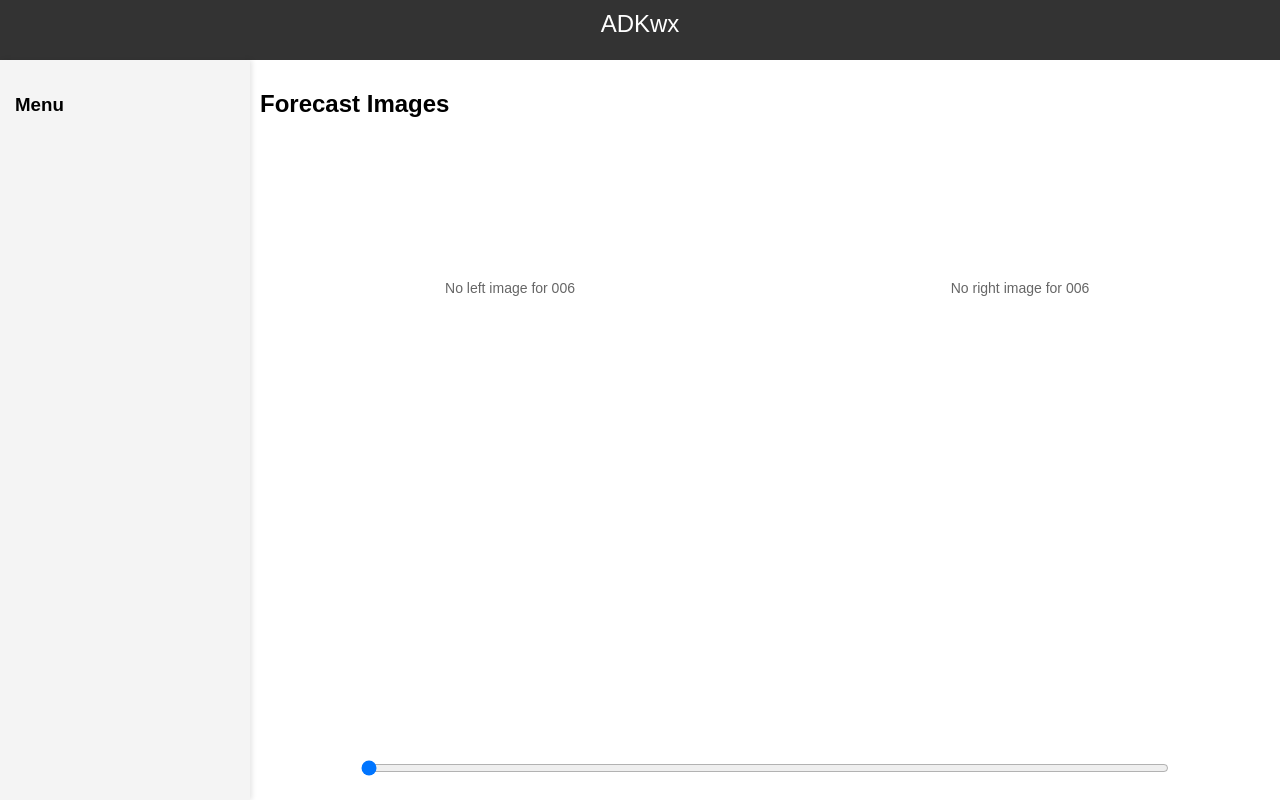
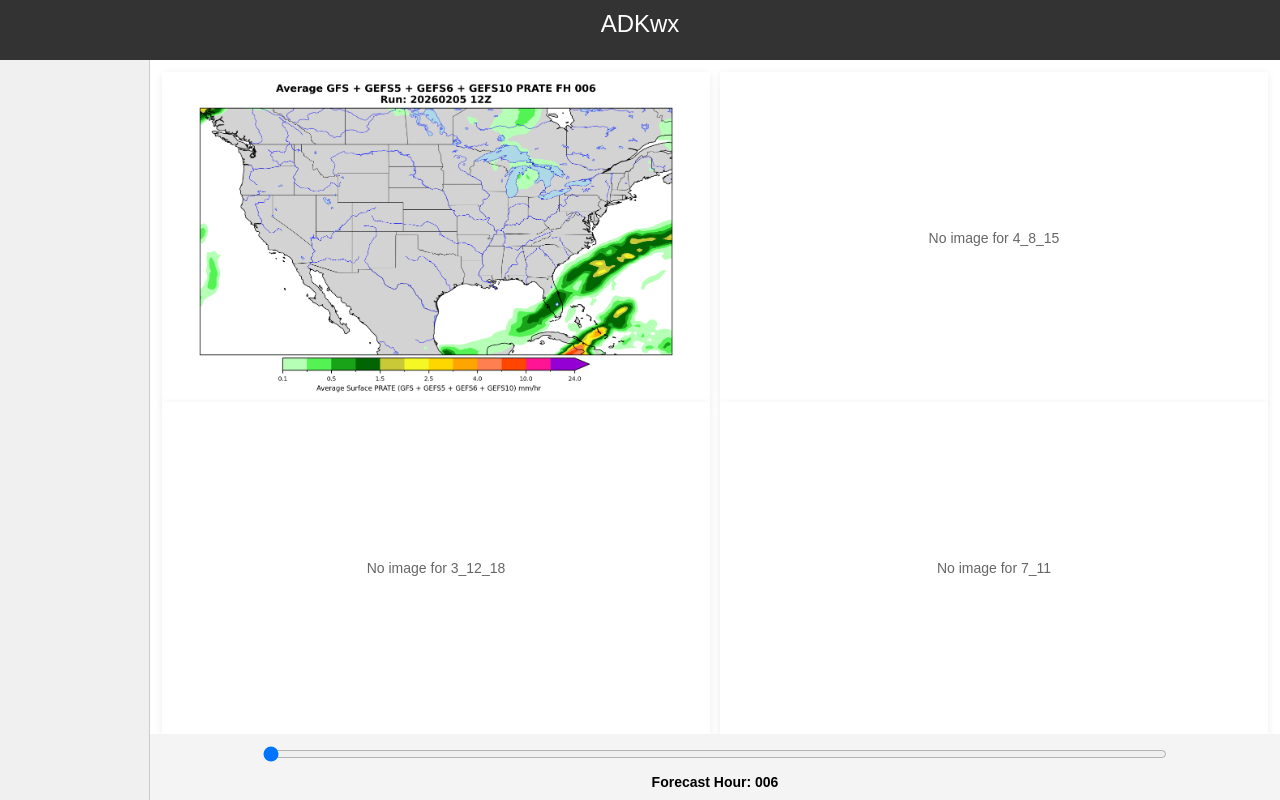
Before and after one commit to Jackweather/adkwx1, a Flask app: page / in a window 1280 px wide. Run offline with Flask 2, Linux system fonts and the light colour scheme.

Commit message:
Refactor index.html layout and styling

```diff
--- a/templates/index.html
+++ b/templates/index.html
@@ -20,126 +20,141 @@
         }
         .container {
             display: flex;
-            height: calc(100vh - 60px); /* fill viewport minus header */
+            flex-direction: row;
+            height: calc(100vh - 60px);
         }
-        .sidebar {
-            width: 220px;
-            min-width: 160px;
-            background-color: #f4f4f4;
-            padding: 15px;
-            box-shadow: 2px 0 5px rgba(0, 0, 0, 0.1);
-            overflow: auto;
+        /* slightly narrower left side to give more room for images */
+        .left-side {
+            width: 150px; /* slightly narrower to give more room */
+            background-color: #f0f0f0;
+            border-right: 1px solid #ccc;
+            box-sizing: border-box;
         }
-        .main {
+        .main-content {
             flex: 1;
-            padding: 10px;
             display: flex;
             flex-direction: column;
+        }
+        /* slide holder */
+        .slider-container {
+            flex: 1;
+            padding: 12px;
+            overflow: auto; /* allow scroll on small screens */
+        }
+        /* hidden by default; active becomes a 2x2 grid filling most of the view */
+        .slide {
+            display: none;
+            width: 100%;
+            height: 100%;
+            gap: 12px;
+            box-sizing: border-box;
+        }
+        .slide.active {
+            display: grid;
+            grid-template-columns: 1fr 1fr;
+            /* slightly smaller rows so panels are a bit reduced */
+            grid-template-rows: minmax(320px, 1fr) minmax(320px, 1fr);
+            gap: 10px;
+            align-items: stretch;
+        }
+        .panel {
+            position: relative;
+            background: #fff;
+            box-shadow: 0 2px 8px rgba(0,0,0,0.08);
+            display: flex;
+            align-items: center;
+            justify-content: center;
+            padding: 6px;
             overflow: hidden;
+            min-height: 320px; /* reduced size */
         }
-        .slider-container {
-            position: relative;
+        /* let PNGs fill the panel as much as possible while preserving aspect */
+        .panel img {
             width: 100%;
-            flex: 1; /* allow slider area to grow to available height */
-            display: flex;
-            align-items: stretch;
-            justify-content: center;
-            gap: 12px;
+            height: 100%;
+            object-fit: contain;
+            display: block;
         }
-        .slider-container img {
-            width: 100%; /* Make the image take up the full container width */
-            height: auto;
-            display: none;
-        }
-        .slider-container img.active {
-            display: block;
+        .empty {
+            color: #666;
+            font-size: 14px;
+            padding: 20px;
+            text-align: center;
         }
         .slider-controls {
             text-align: center;
             padding: 10px 0;
-            background: transparent;
+            background: #f4f4f4;
         }
-        .slider-bar {
-            width: 80%;
-            max-width: 1200px;
+        .slider-bar { width: 80%; max-width: 1200px; }
+        .forecast-hour { margin-top: 8px; font-size: 14px; font-weight: bold; }
+
+        @media (max-width: 1100px) {
+            .left-side { display: none; }
+            .slide.active { grid-template-columns: 1fr 1fr; grid-template-rows: minmax(260px, auto) minmax(260px, auto); }
+            .panel { min-height: 260px; }
         }
-        @media (max-width: 900px) {
-            .container {
-                flex-direction: column; /* Stack sidebar and main content vertically */
-                height: auto; /* Allow content to adjust height */
-            }
-            header {
-                height: auto;
-            }
-            .sidebar {
-                width: 100%; /* Make sidebar full width */
-                box-shadow: none; /* Remove shadow for simplicity */
-                padding: 10px; /* Adjust padding */
-            }
-            .main {
-                padding: 8px; /* Adjust padding */
-            }
-            .slide {
-                flex-direction: column; /* Stack panels vertically */
-            }
-            .panel {
-                min-height: 220px; /* Ensure panels have enough height */
-            }
-            .slider-bar {
-                width: 95%; /* Reduce slider width for smaller screens */
-            }
+        /* keep 2x2 on small phones like iPhone, reduce heights so it fits */
+        @media (max-width: 420px) {
+            .left-side { display: none; }
+            .slide.active { grid-template-columns: 1fr 1fr; grid-template-rows: minmax(160px, auto) minmax(160px, auto); gap:8px; }
+            .panel { min-height: 160px; padding:4px; }
         }
-        /* add minimal layout for paired panels */
-        .slide { display:none; width:100%; gap:10px; }
-        .slide.active { display:flex; align-items:flex-start; }
-        .panel { flex:1; background:#fff; display:flex; align-items:center; justify-content:center; min-height:300px; }
-        .panel img { width:100%; height:auto; display:block; }
-        .empty { color:#666; font-size:14px; padding:20px; text-align:center; }
+        @media (max-width: 320px) {
+            .slide.active { grid-template-rows: minmax(140px, auto) minmax(140px, auto); }
+            .panel { min-height: 140px; }
+        }
     </style>
 </head>
 <body>
     <header>ADKwx</header>
     <div class="container">
-        <div class="sidebar">
-            <h3>Menu</h3>
-            <!-- Removed all buttons/links from the sidebar -->
+        <div class="left-side">
+            <!-- empty left area -->
         </div>
-        <div class="main">
-            <h2>Forecast Images</h2>
+        <div class="main-content">
             <div class="slider-container">
-                <!-- paired slides: left + right -->
                 {% for slide in slides %}
-                <div class="slide{% if loop.first %} active{% endif %}" data-index="{{ loop.index0 }}">
-                    <div class="panel left-panel">
-                        {% if slide.left %}
-                        <img src="{{ url_for('serve_png', group=left_group, filename=slide.left) }}" alt="Left Forecast">
+                <div class="slide{% if loop.first %} active{% endif %}" data-index="{{ slide.index }}">
+                    {# render panels in the same order as groups in app.py #}
+                    {% for group, image in slide.images.items() %}
+                    <div class="panel">
+                        {% if image %}
+                        <img src="{{ url_for('serve_png', group=group, filename=image) }}" alt="Forecast {{ group }}">
                         {% else %}
-                        <div class="empty">No left image for {{ slide.index }}</div>
+                        <div class="empty">No image for {{ group }}</div>
                         {% endif %}
+                        <!-- caption removed -->
                     </div>
-                    <div class="panel right-panel">
-                        {% if slide.right %}
-                        <img src="{{ url_for('serve_png', group=right_group, filename=slide.right) }}" alt="Right Forecast">
-                        {% else %}
-                        <div class="empty">No right image for {{ slide.index }}</div>
-                        {% endif %}
-                    </div>
+                    {% endfor %}
+                    {# if there are fewer than 4 groups, fill remaining grid cells with empty panels #}
+                    {% if slide.images|length < 4 %}
+                        {% for i in range(4 - (slide.images|length)) %}
+                        <div class="panel"><div class="empty">No image</div></div>
+                        {% endfor %}
+                    {% endif %}
                 </div>
                 {% endfor %}
             </div>
             <div class="slider-controls">
                 <input type="range" class="slider-bar" min="0" max="{{ slides|length - 1 }}" value="0" id="sliderBar">
+                <div class="forecast-hour" id="forecastHour">Forecast Hour: 000</div>
             </div>
         </div>
     </div>
     <script>
-        const slides = document.querySelectorAll('.slide');
+        const slides = Array.from(document.querySelectorAll('.slide'));
         const sliderBar = document.getElementById('sliderBar');
+        const forecastHour = document.getElementById('forecastHour');
+
+        function formatIndex(idx) {
+            return (/^\d+$/).test(idx) ? String(idx).padStart(3,'0') : idx;
+        }
 
         function showSlide(index) {
-            slides.forEach((slide, i) => {
-                slide.classList.toggle('active', i === index);
-            });
+            slides.forEach((s, i) => s.classList.toggle('active', i === index));
+            const idx = slides[index] && slides[index].dataset.index ? slides[index].dataset.index : '';
+            forecastHour.textContent = `Forecast Hour: ${formatIndex(idx)}`;
         }
 
         sliderBar.addEventListener('input', (event) => {
@@ -147,7 +162,7 @@
         });
 
         // initialize
-        showSlide(0);
+        if (slides.length) showSlide(0);
     </script>
 </body>
 </html>
```
